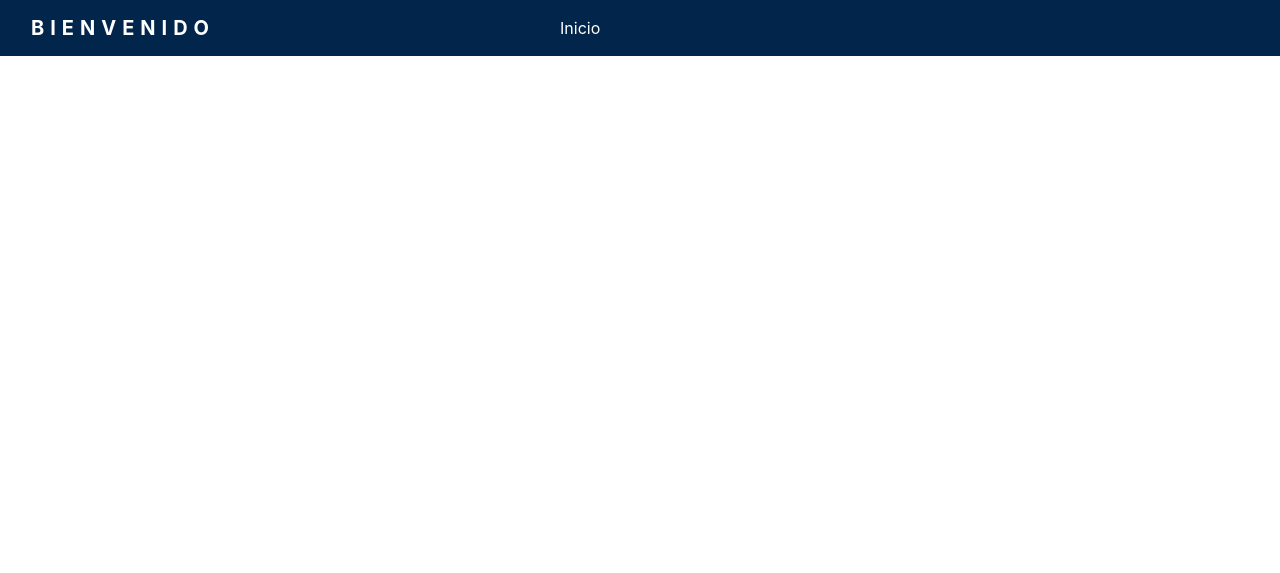
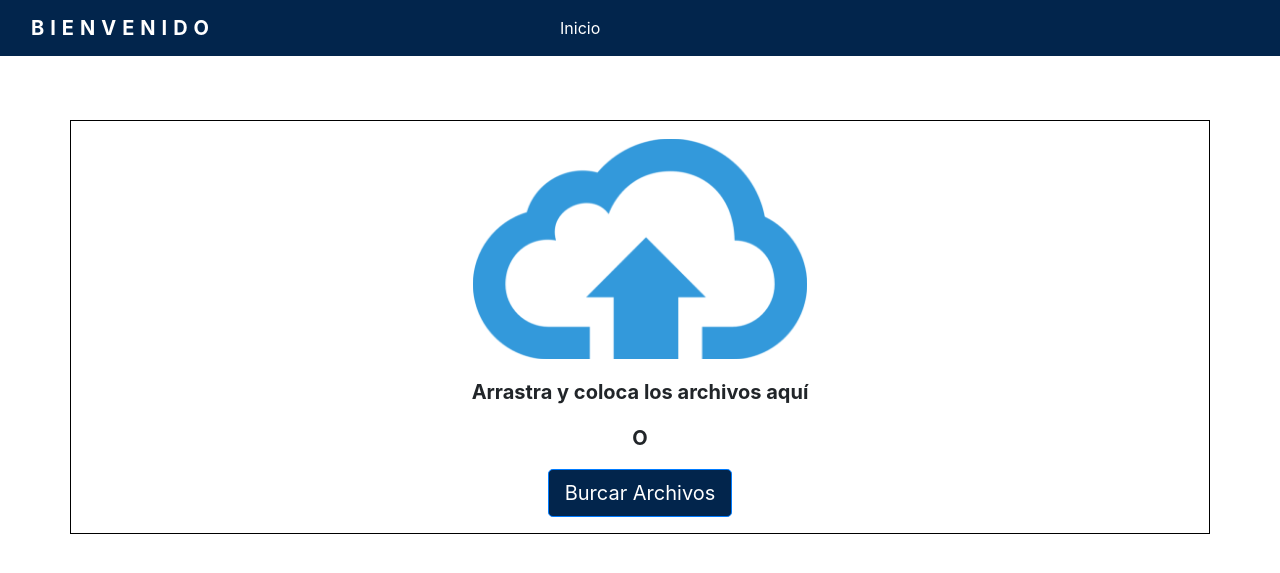
Before and after one commit to edy98/VERSIST, a PHP site: page / in a window 1280 px wide. Shown: the top 573 px of the page. Run offline with PHP 8.4, Linux system fonts and the light colour scheme.

Commit message:
Agregar archivos
Se agrega el componente para agregar archivos

```diff
--- a/css/estilos.css
+++ b/css/estilos.css
@@ -1,9 +1,33 @@
+.btn-primary{
+    color: #fff;
+    background-color: #02254C !important;
+    border-color: #02254C;
+}
+
 .navbar{
   background-color: #02254C;
-
 }
 .bienvenido{
   letter-spacing: 6px;
   text-transform: uppercase;
   font-weight: bold;
 }
+
+.container{
+    margin: 5%;
+    position: relative;
+    top: 0; left: 0; bottom: 0; right: 0;
+    width:50%;
+    height:50%;
+    border:1px solid black;
+    text-align:center;
+}
+
+p{
+  font-weight: bold;
+  font-size: 20px;
+}
+
+.top{
+  margin-top: 18px;
+}
--- a/index.html
+++ b/index.html
@@ -21,7 +21,24 @@
           </li>
         </ul>
       </div>
+      </nav>
 
+      <div class="container">
+        <div class="panel panel-default">
+          <div class="panel-body">
+            <div class=" top center-block">
+              <img src="img/upload-cloud.png" alt="">
+              <p class="top">Arrastra y coloca los archivos aquí</p>
+              <p>O</p>
+              <form class="" action="" method="post">
+                <div class="form-group">
+                  <input type="submit" class="btn btn-lg btn-primary" value="Burcar Archivos">
+                </div>
+              </form>
+            </div>
+          </div>
+        </div>
+      </div>
     <script src="js/jquery-3.4.1.min.js"></script>
     <script src="js/bootstrap.min.js"></script>
   </body>
```
Also changed, not shown: img/upload-cloud.png (added), img/upload-cloud@2x.png (added).
